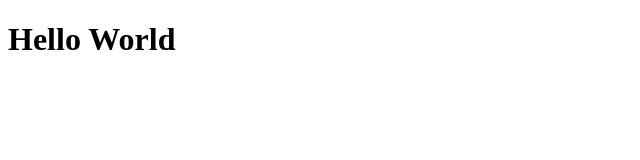
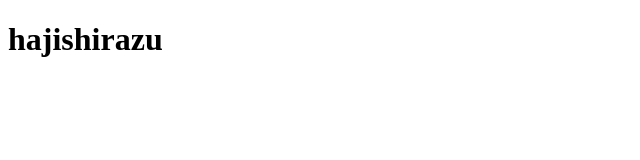
Before and after one commit to hajishirazu/hajishirazu.github.io, a plain HTML site: page index.html in a window 1280 px wide. Shown: the whole page, without its empty margins (0-640 px from the left). Drawn offline with Linux system fonts and the light colour scheme.

Commit message:
Update index.html

```diff
--- a/index.html
+++ b/index.html
@@ -1,6 +1,6 @@
 <!DOCTYPE html>
 <html>
 <body>
-<h1>Hello World</h1>
+<h1>hajishirazu</h1>
 </body>
 </html>
```
